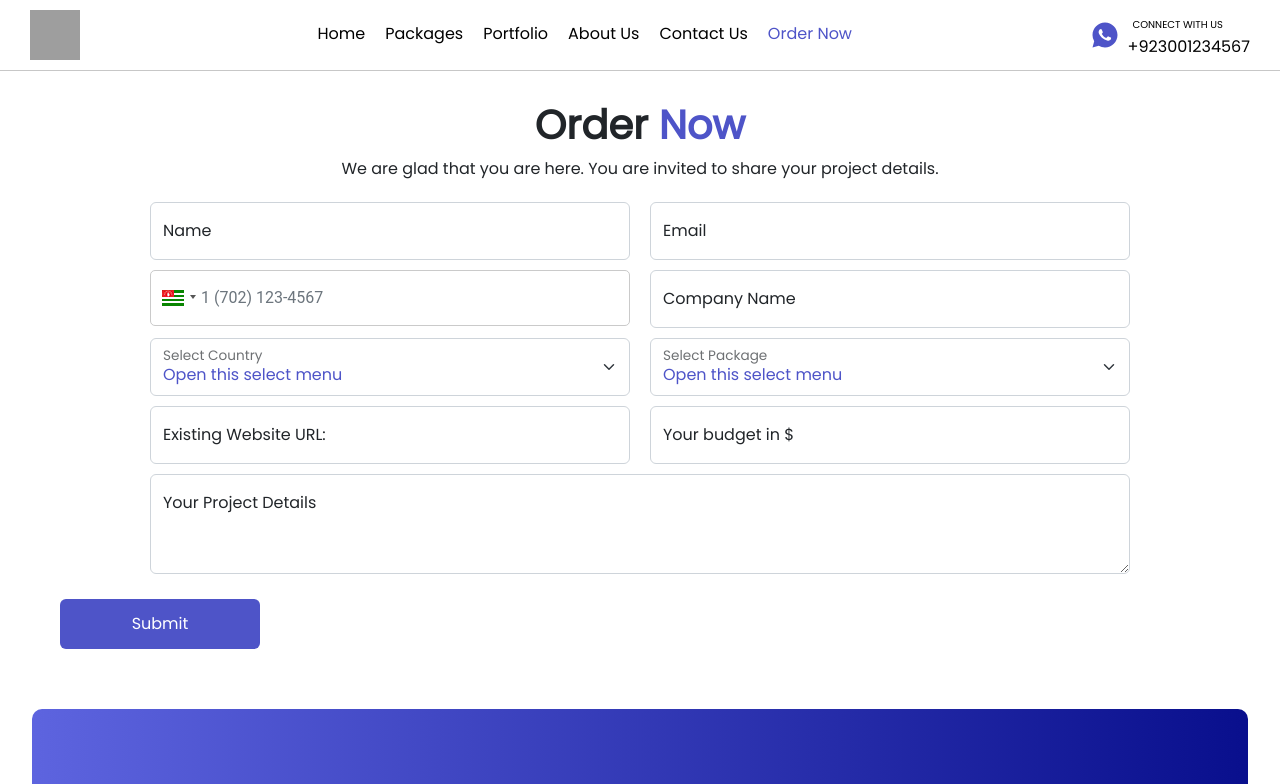
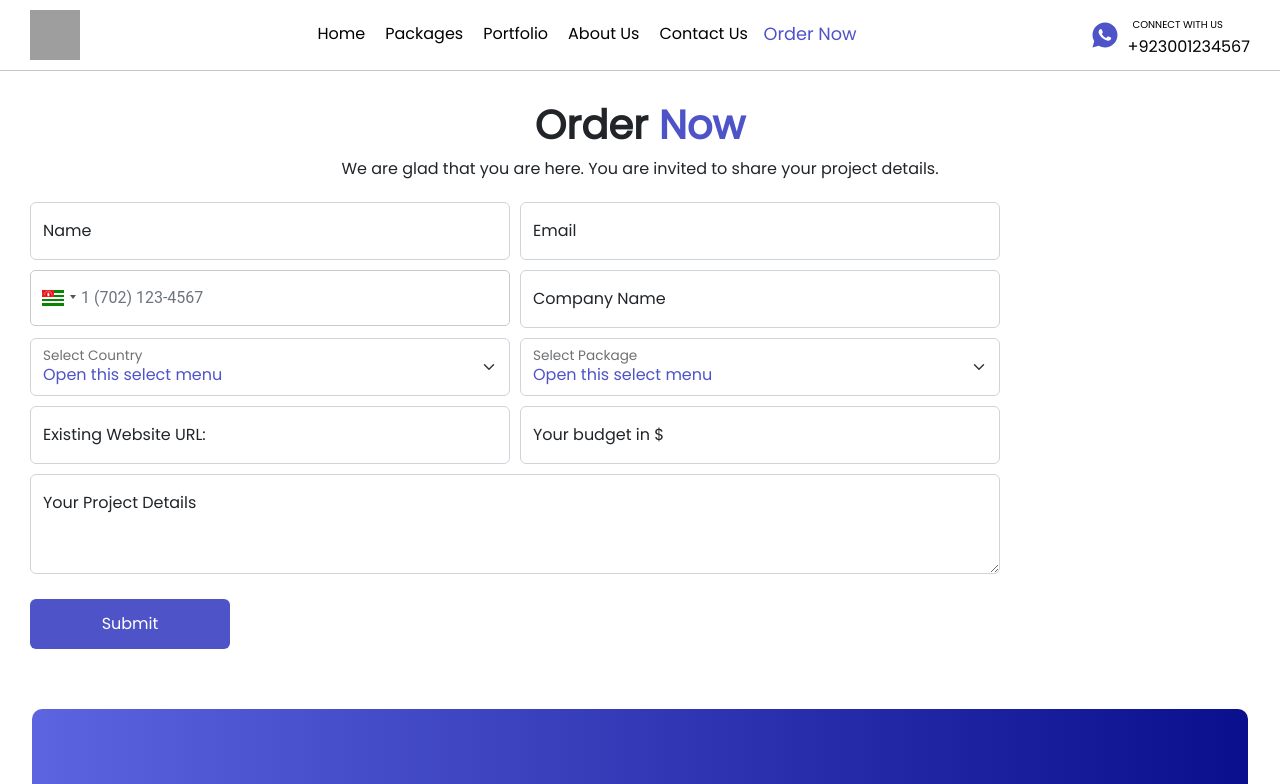
Before and after one commit to UmarMaqsood145/techclain-frontend, a React (Create React App) app: page /order-now in a window 1280 px wide. Shown: the top 784 px of the page. Built offline with nearby package versions, Linux system fonts and the light colour scheme; grey boxes are pictures that could not be loaded.

Commit message:
Order Page Added

```diff
--- a/src/Components/Home/CompanyServices/CompanyServices.css
+++ b/src/Components/Home/CompanyServices/CompanyServices.css
@@ -14,6 +14,7 @@
 
 #heapwareSec .box h1 {
   color: black;
+  font-weight: bold;
 }
 
 #heapwareSec .box h1 span {
--- a/src/Components/Home/Home.js
+++ b/src/Components/Home/Home.js
@@ -6,6 +6,7 @@ import OurClients from "./OurClients/OurClients";
 import CompanyServices from "./CompanyServices/CompanyServices";
 import AboutSection3 from "./AboutSection3/AboutSection3";
 import Packages from "../Pages/Packages/Packages";
+import Portfolio from "../Pages/Portfolio/Portfolio";
 
 function Home() {
   return (
@@ -16,6 +17,7 @@ function Home() {
       <AboutSection3 />
       <ClientSays />
       <OurClients />
+      <Portfolio />
     </div>
   );
 }
--- a/src/Components/Home/MainComp/HomeContact/HomeContact.css
+++ b/src/Components/Home/MainComp/HomeContact/HomeContact.css
@@ -17,7 +17,6 @@
   width: 60%;
   height: auto;
   padding: 20px 0px;
-  /* background-color: palevioletred; */
 }
 #homeContact .contactDetail input {
   width: 100%;
--- a/src/Components/Home/MainComp/Offer/Offer.css
+++ b/src/Components/Home/MainComp/Offer/Offer.css
@@ -31,9 +31,9 @@
   display: flex;
   justify-content: center;
 }
-#offer .price button {
-  outline: none;
-  border: none;
+#offer .price a {
+  text-decoration: none;
+  text-align: center;
   width: 60%;
   padding: 7px 0px;
   border-radius: 30px;
@@ -43,7 +43,7 @@
   color: white;
   transition: 0.5s;
 }
-#offer .price button:hover {
+#offer .price a:hover {
   background-color: var(--bg-yellow);
   color: black;
 }
@@ -84,5 +84,6 @@
   #offer {
     width: 80%;
     margin: 20px 0px;
+    z-index: 0;
   }
 }
--- a/src/Components/Home/MainComp/Offer/Offer.js
+++ b/src/Components/Home/MainComp/Offer/Offer.js
@@ -1,6 +1,8 @@
 import React from "react";
 import "./Offer.css";
 import ProgressBar from "react-bootstrap/ProgressBar";
+import { NavLink } from "react-router-dom";
+
 function Offer() {
   return (
     <>
@@ -9,7 +11,7 @@ function Offer() {
         <div className="off">30% OFF</div>
         <h5>Avail Discount Today</h5>
         <div className="price">
-          <button>See Offers</button>
+          <NavLink to="/packages">See Offers</NavLink>
         </div>
         <div className="mt-4 px-3">
           <div className="d-flex justify-content-between">
--- a/src/Components/Navbar/Navbar.css
+++ b/src/Components/Navbar/Navbar.css
@@ -30,6 +30,20 @@
 #nav .nav-items a {
   text-decoration: none;
   color: black;
+}
+
+#nav .nav-items .orderBtn {
+  background: none;
+  border: none;
+  outline: none;
+  color: var(--bg-primary);
+  animation: animate123 1.5s infinite linear;
+}
+
+@keyframes animate123 {
+  50% {
+    transform: scale(1.2);
+  }
 }
 
 #nav .nav-items .active {
--- a/src/Components/Navbar/Navbar.js
+++ b/src/Components/Navbar/Navbar.js
@@ -1,13 +1,18 @@
 import React, { useState } from "react";
 import "./Navbar.css";
 import Logo from "../assets/logo.ico";
-import { NavLink, Link } from "react-router-dom";
+import { NavLink, Link, useNavigate } from "react-router-dom";
 import { RiWhatsappFill } from "react-icons/ri";
 import { VscMenu } from "react-icons/vsc";
 import { GrClose } from "react-icons/gr";
 
 function Navbar() {
+  const Navigate = useNavigate();
   const [menu, setMenu] = useState(false);
+  const orderNow = () => {
+    Navigate("/order-now");
+    setMenu(false);
+  };
   return (
     <nav id="nav">
       <div className="navBar">
@@ -49,9 +54,9 @@ function Navbar() {
             </NavLink>
           </li>
           <li>
-            <NavLink to="/order-now" onClick={() => setMenu(false)}>
+            <button className="orderBtn" onClick={orderNow}>
               Order Now
-            </NavLink>
+            </button>
           </li>
           <div className="navDetails">
             <p>
--- a/src/Components/Pages/Counter/Counter.css
+++ b/src/Components/Pages/Counter/Counter.css
@@ -50,11 +50,13 @@
   text-decoration: none;
   padding: 15px 30px;
   background-color: var(--bg-primary);
+  border: 2px solid var(--bg-primary);
   border-radius: 5px;
-  color: var(--bg-secondary);
   margin-top: 10px;
   color: white;
+  transition: 0.5s;
 }
 #counter-main a:hover {
-  box-shadow: 0px 0px 15px var(--bg-primary);
+  background: none;
+  color: var(--bg-primary);
 }
--- a/src/Components/Pages/Counter/Counter.js
+++ b/src/Components/Pages/Counter/Counter.js
@@ -7,10 +7,8 @@ import { FaUserAlt, FaWarehouse } from "react-icons/fa";
 import { MdWork } from "react-icons/md";
 import { GiTrophyCup } from "react-icons/gi";
 import { VscWorkspaceTrusted } from "react-icons/vsc";
-import Aos from "aos";
+
 function Counter() {
-  Aos.init();
-  Aos.refresh();
   return (
     <>
       <div id="counter-main">
@@ -83,9 +81,7 @@ function Counter() {
             </div>
           </div>
           <div className="btn">
-            <NavLink to="/portfolio" data-aos="fade-up">
-              SEE PORTFOLIO
-            </NavLink>
+            <NavLink to="/portfolio">SEE PORTFOLIO</NavLink>
           </div>
         </div>
       </div>
--- a/src/Components/Pages/OrderNow/OrderNow.css
+++ b/src/Components/Pages/OrderNow/OrderNow.css
@@ -25,12 +25,12 @@
 #orderNow .inputsBox .inputField {
   width: 100%;
   display: flex;
-  justify-content: center;
+  justify-content: flex-start;
   flex-wrap: wrap;
 }
 
 #orderNow .inputsBox .inputField .same {
-  margin: 5px 10px;
+  margin: 5px 10px 5px 0px;
 }
 
 .cc {
@@ -68,7 +68,7 @@
 #orderNow .inputsBox .inputField textarea {
   box-shadow: none;
   height: 100px;
-  width: 980px;
+  width: 970px;
   color: var(--bg-primary);
 }
 
@@ -81,7 +81,6 @@
 }
 
 #orderNow .inputsBox .submitBtn {
-  margin-left: 30px;
   margin-top: 20px;
   width: 200px;
   height: 50px;
@@ -111,14 +110,14 @@
     justify-content: center;
   }
 
+  #orderNow .inputsBox .inputField {
+    justify-content: center;
+  }
+
   #orderNow .inputsBox .inputField textarea {
     box-shadow: none;
     height: 100px;
     width: 480px;
-  }
-
-  #orderNow .inputsBox .submitBtn {
-    margin-left: 0px;
   }
 }
 
```
